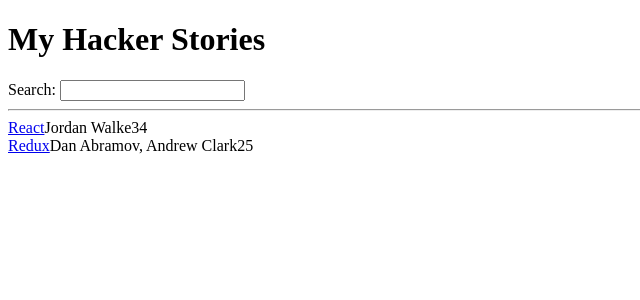
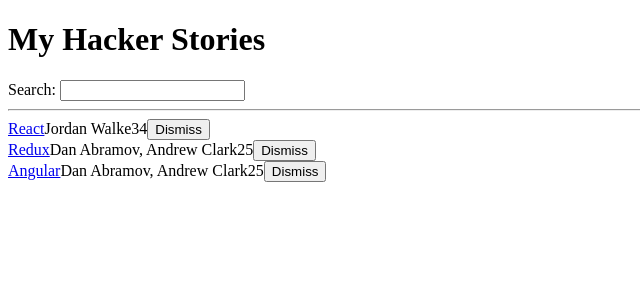
Before and after one commit to diegof95/hacker_stories, a React app: page / in a window 1280 px wide. Shown: the top 300 px of the page, without its empty margins (0-640 px from the left). Built offline with nearby package versions, Linux system fonts and the light colour scheme.

Commit message:
LabeledInput as reusable component, replacing Search with an instance of labeledinput. Stories now is part of App state. Functionality to remove storie from list (use of jsx inline handler).

```diff
--- a/src/App.js
+++ b/src/App.js
@@ -1,40 +1,29 @@
 import React, { useState, useEffect } from 'react'
 import './App.css'
+import data from './data'
 
-function App(props){
-  const stories = [
-    {
-      title: 'React',
-      url: 'https://reactjs.org/',
-      author: 'Jordan Walke',
-      num_comments: 3,
-      points: 4,
-      objectID: 0,
-    },
-    {
-      title: 'Redux',
-      url: 'https://redux.js.org/',
-      author: 'Dan Abramov, Andrew Clark',
-      num_comments: 2,
-      points: 5,
-      objectID: 1,
-    },
-  ];
-
-  const [searchTerm, setSearchTerm] = useState(
-    localStorage.getItem('search') || ''
+function useTempStorage(key) {
+  const [value, setValue] = useState(
+    localStorage.getItem(key) || ''
   )
 
   useEffect(
     () => {
-      localStorage.setItem('search', searchTerm);
+      localStorage.setItem(key, value);
     },
-    [searchTerm]
+    [value, key]
   )
+
+  return [value, setValue]
+}
+
+function App(props){
+
+  const[searchTerm, setSearchTerm] = useTempStorage('searchTerm')
+  const[stories, setStories] = useState(data)
 
   const handleChange = (event) => {
     setSearchTerm(event.target.value)
-
   }
 
   const filterBySearch = (search) => (
@@ -45,39 +34,60 @@
     )
   )
 
-  const enterSearch = (event) => {
-    if(event.key == 'Enter'){
-      setSearchTerm(event.target.value)
-      localStorage.setItem('search', event.target.value)
-    }
+  const handleRemove = (toDelete) => {
+    setStories((prevStories) => (
+      prevStories.filter(
+        (item) => (item.objectID != toDelete.objectID)
+      )
+    ))
   }
+
+  /* Time complexity, linear too but more operations
+  const handleRemove = (toDelete) => {
+    setStories((prevStories) => {
+        const index = prevStories.indexOf(toDelete)
+        return ([
+          ...prevStories.slice(0, index),
+          ...prevStories.slice(index + 1)
+        ])
+    })
+  }*/
 
   return (
     <div>
       <h1>My Hacker Stories</h1>
-      <Search value={searchTerm} handleChange={handleChange} enterSearch={enterSearch}/>
+      <LabeledInput
+        id="search"
+        label="Search"
+        value={searchTerm}
+        handler={handleChange} />
       <hr />
-      <List list={ filterBySearch(searchTerm) }/>
+      <List
+        list={ filterBySearch(searchTerm) }
+        handleRemove={handleRemove}
+      />
     </div>
   )
 }
 
-function Search(props){
+function LabeledInput({id, label, type="text", value, handler}){
   return(
     <>
-    <label htmlFor="search">Search: </label>
+    <label htmlFor={id}>{label}: </label>
     <input
-      id="search"
-      type="text"
-      value={props.value}
-      onChange={props.handleChange}
-      onKeyPress={props.enterSearch}
+      id={id}
+      type={type}
+      value={value}
+      onChange={handler}
     />
     </>
   )
 }
 
 function List(props){
+
+
+
  return(
     props.list.map( (item) => (
       <div key={item.objectID}>
@@ -87,6 +97,14 @@
         <span>{item.author}</span>
         <span>{item.num_comments}</span>
         <span>{item.points}</span>
+        <span>
+          <button
+            type="button"
+            onClick={() => (props.handleRemove(item))}>
+            {/*inline handler */}
+              Dismiss
+          </button>
+      </span>
       </div>
     ))
   )
--- /dev/null
+++ b/src/data.js
@@ -0,0 +1,28 @@
+const stories = [
+    {
+      title: 'React',
+      url: 'https://reactjs.org/',
+      author: 'Jordan Walke',
+      num_comments: 3,
+      points: 4,
+      objectID: 0,
+    },
+    {
+      title: 'Redux',
+      url: 'https://redux.js.org/',
+      author: 'Dan Abramov, Andrew Clark',
+      num_comments: 2,
+      points: 5,
+      objectID: 1,
+    },
+    {
+      title: 'Angular',
+      url: 'https://redux.js.org/',
+      author: 'Dan Abramov, Andrew Clark',
+      num_comments: 2,
+      points: 5,
+      objectID: 2,
+    },
+  ];
+
+export default stories;
--- a/webpack.dev.config.js
+++ b/webpack.dev.config.js
@@ -26,7 +26,7 @@
   ],
   devServer: {
     host: '0.0.0.0',
-    disableHostCheck: true, // To develop from AWS
+    disableHostCheck: true, // To develop from cloud
     port: 9000,
   },
   devtool: 'source-eval-map'
```
Also changed, not shown: 1 other file (tests, documents, lock files or other folders).
